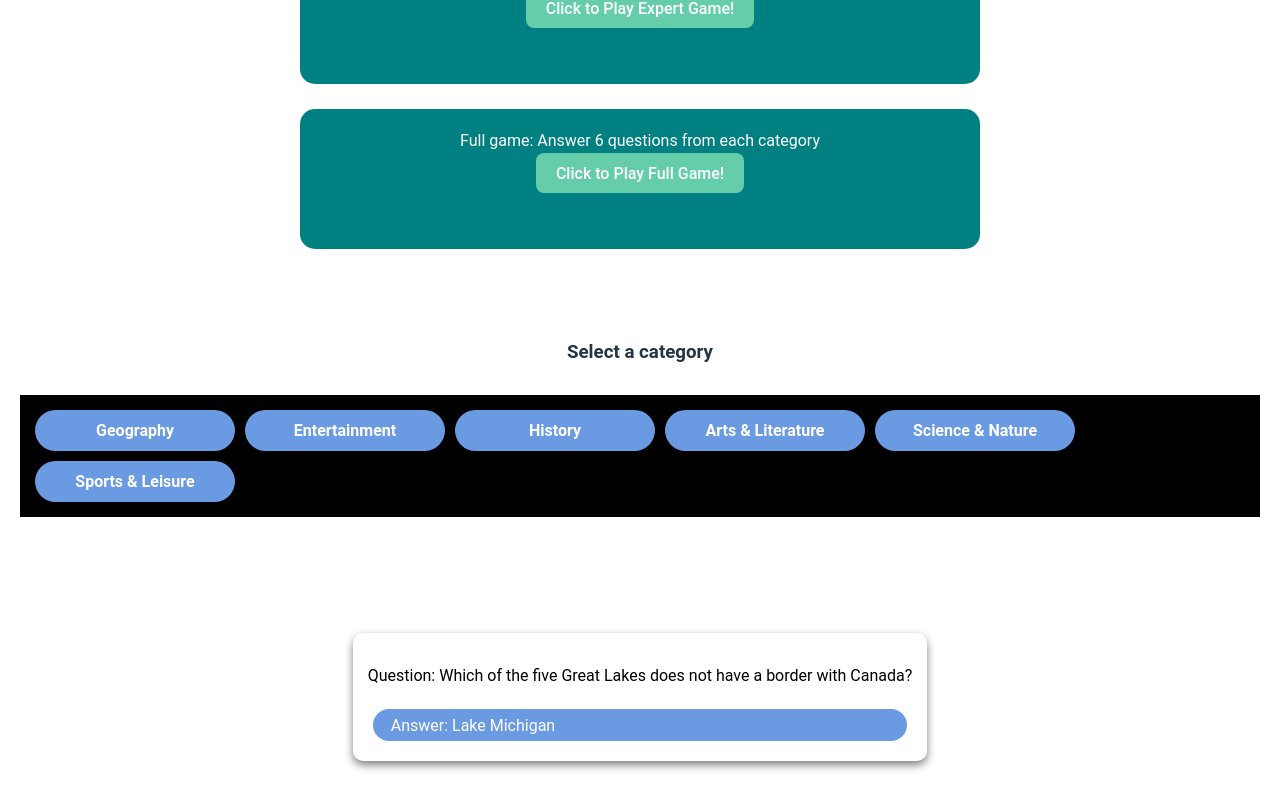
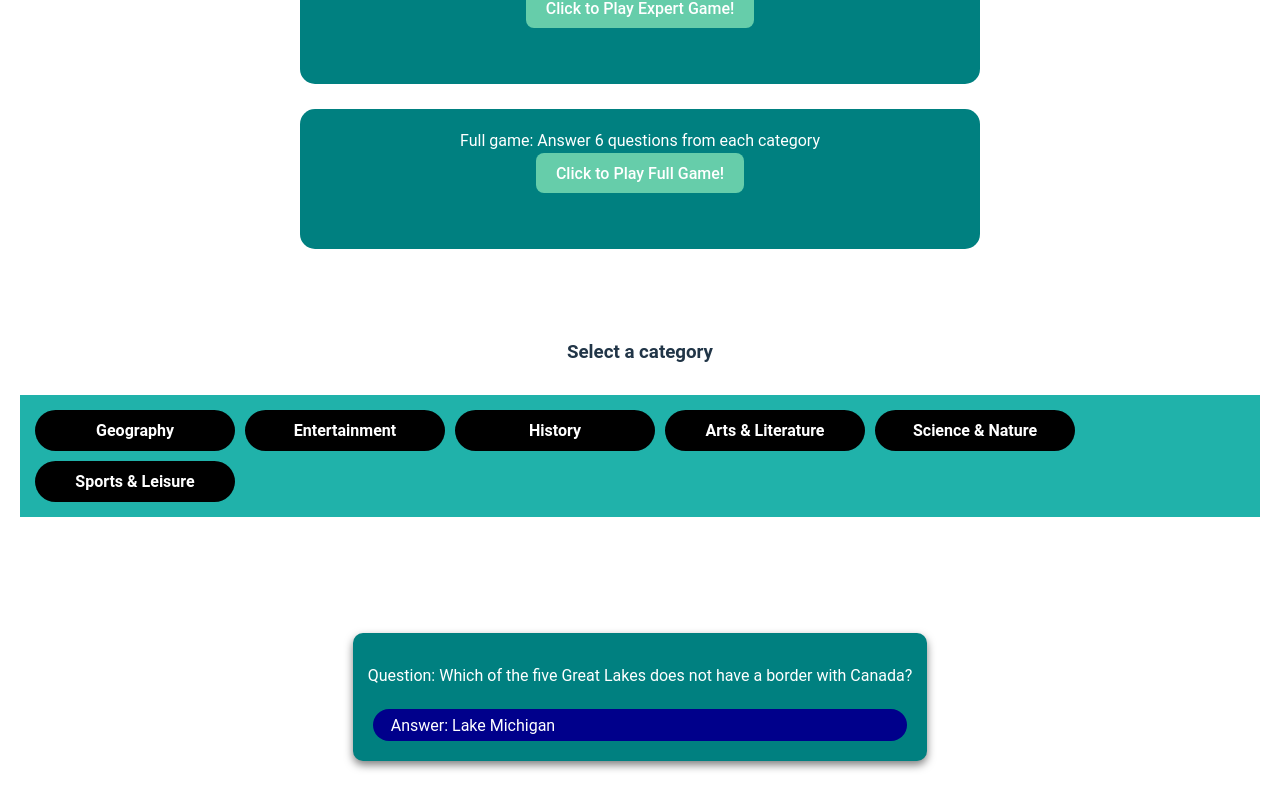
Before and after one commit to mbriese/JSTriviaApp, a React (Vite) app in the folder jsTriviaGameApp/: page / in a window 1280 px wide. Shown: the part 366-1167 px from the top of the page. Built offline with nearby package versions, Linux system fonts and the light colour scheme.

Commit message:
select Gametype and 1 card

```diff
--- a/jsTriviaGameApp/src/App.css
+++ b/jsTriviaGameApp/src/App.css
@@ -60,7 +60,7 @@ html, body {
 
 /* Category navigation styles */
 .category-nav {
-  background-color:black; /* Dark contrasting background for category badges */
+  background-color:lightseagreen; /* Dark contrasting background for category badges */
   padding: 10px;
   margin-top: 5px;
   margin-bottom: 5px;
@@ -73,7 +73,7 @@ html, body {
   margin: 5px 5px;
   text-indent: 15px;
   border-radius: 50px; /* Pill shape */
-  background-color: #6A9AE2; /* Lighter shade of blue */
+  background-color: darkblue; /* Lighter shade of blue */
   color: white;
   border-color: black;
   border-width: 10px;
@@ -149,8 +149,8 @@ html, body {
 }
 
 .card-back{
-  color: black;
-  background-color: white;
+  color: white;
+  background-color: teal;
   cursor: pointer;
 }
 
@@ -166,7 +166,7 @@ html, body {
   margin: 5px 5px;
   color: white;
   font-weight: bold;
-  background-color: #6A9AE2;
+  background-color: black;
   border-radius: 50px;
 }
 
--- a/jsTriviaGameApp/src/App.jsx
+++ b/jsTriviaGameApp/src/App.jsx
@@ -123,6 +123,10 @@ function App() {
           setFilteredTriviaQuestions(myFilteredCategoryQuestions)
   }
 
+    const handleGameTypeClick=(gameType)=> {
+        console.log(gameType)
+    }
+
   return (
       <>
           <div className="main-nav">
@@ -130,28 +134,27 @@ function App() {
           </div>
           <div className='container-lg'>
               <div className='game-type-nav'>Quick game: 6 questions, 1 from each category
-                  <button onClick={
-                      handleClick
-                  }
-                      className='main-nav-button'>
+                  <button
+                      className='main-nav-button' onClick={()=>handleGameTypeClick('quick')}>
                       Click to Play Quick Game!
                   </button>
               </div>
-              <div className='game-type-nav'>Expert category game: 6 questions from 1 category
+              <div className='game-type-nav'>
+                  Expert category game: 6 questions from 1 category
                   <button
-                      className='main-nav-button'>
+                      className='main-nav-button'  onClick={()=>handleGameTypeClick('expert')}>
                       Click to Play Expert Game!
                   </button>
               </div>
               <div className='game-type-nav'>Full game: Answer 6 questions from each category
                   <button
-                      className='main-nav-button'>
+                      className='main-nav-button'  onClick={()=>handleGameTypeClick('full')}>
                       Click to Play Full Game!
                   </button>
               </div>
           </div>
 
-          <div className="cardsContainer cards">
+           <div className="cardsContainer cards">
               <h3>Select a category</h3>
 
               <div className='category-nav'>
@@ -170,6 +173,7 @@ function App() {
                   })}
 
               </div>
+
 
           </div>
           <div className="content">
```
